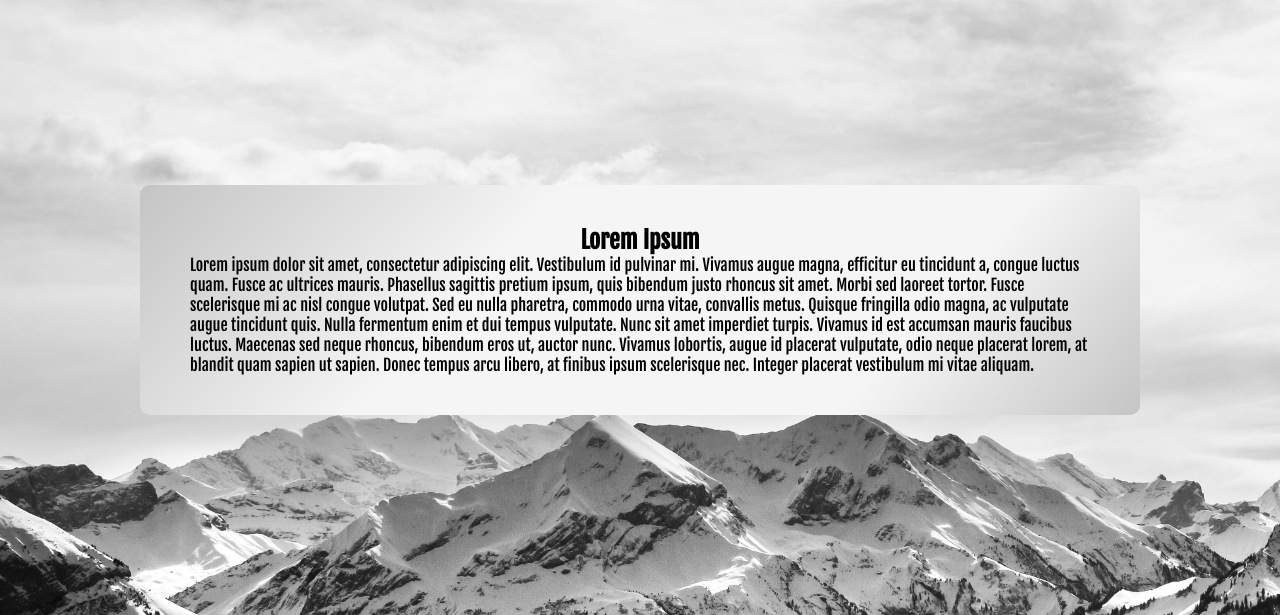
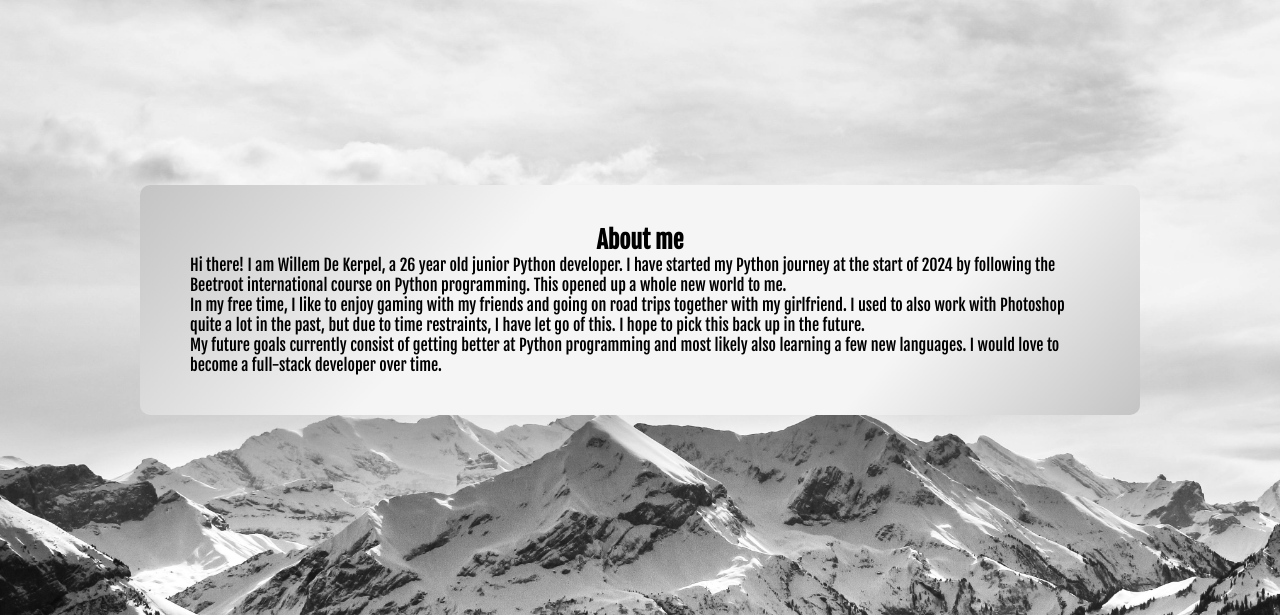
Before and after one commit to WillRunIt/portfolio, a Django app: page /about_me/ in a window 1280 px wide. Shown: the part 100-715 px from the top of the page. Run offline with Django 5.2, Linux system fonts and the light colour scheme.

Commit message:
Add Changes To About Me Text

```diff
--- a/templates/about.html
+++ b/templates/about.html
@@ -22,8 +22,10 @@
 
     </header>
     <div class="main_div">
-        <h2 class="title_text">Lorem Ipsum</h2>
-        <p>Lorem ipsum dolor sit amet, consectetur adipiscing elit. Vestibulum id pulvinar mi. Vivamus augue magna, efficitur eu tincidunt a, congue luctus quam. Fusce ac ultrices mauris. Phasellus sagittis pretium ipsum, quis bibendum justo rhoncus sit amet. Morbi sed laoreet tortor. Fusce scelerisque mi ac nisl congue volutpat. Sed eu nulla pharetra, commodo urna vitae, convallis metus. Quisque fringilla odio magna, ac vulputate augue tincidunt quis. Nulla fermentum enim et dui tempus vulputate. Nunc sit amet imperdiet turpis. Vivamus id est accumsan mauris faucibus luctus. Maecenas sed neque rhoncus, bibendum eros ut, auctor nunc. Vivamus lobortis, augue id placerat vulputate, odio neque placerat lorem, at blandit quam sapien ut sapien. Donec tempus arcu libero, at finibus ipsum scelerisque nec. Integer placerat vestibulum mi vitae aliquam.</p>
-    </div>
+        <h2 class="title_text">About me</h2>
+        <p>Hi there! I am Willem De Kerpel, a 26 year old junior Python developer. I have started my Python journey at the start of 2024 by following the Beetroot international course on Python programming. This opened up a whole new world to me.</p>
+        <p>In my free time, I like to enjoy gaming with my friends and going on road trips together with my girlfriend. I used to also work with Photoshop quite a lot in the past, but due to time restraints, I have let go of this. I hope to pick this back up in the future.</p>
+        <p>My future goals currently consist of getting better at Python programming and most likely also learning a few new languages. I would love to become a full-stack developer over time.</p>
+        </div>
 </body>
 </html>
```
